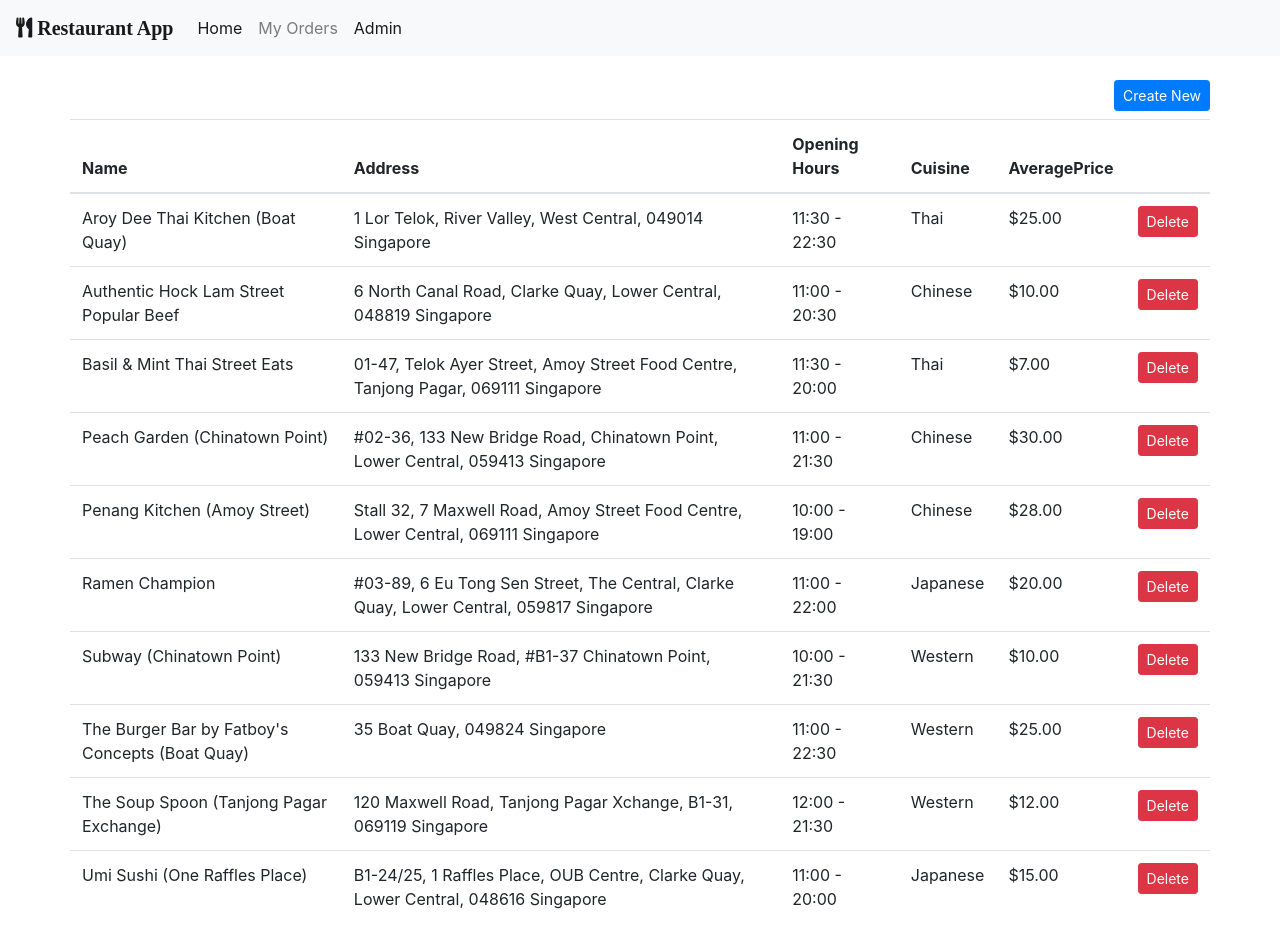
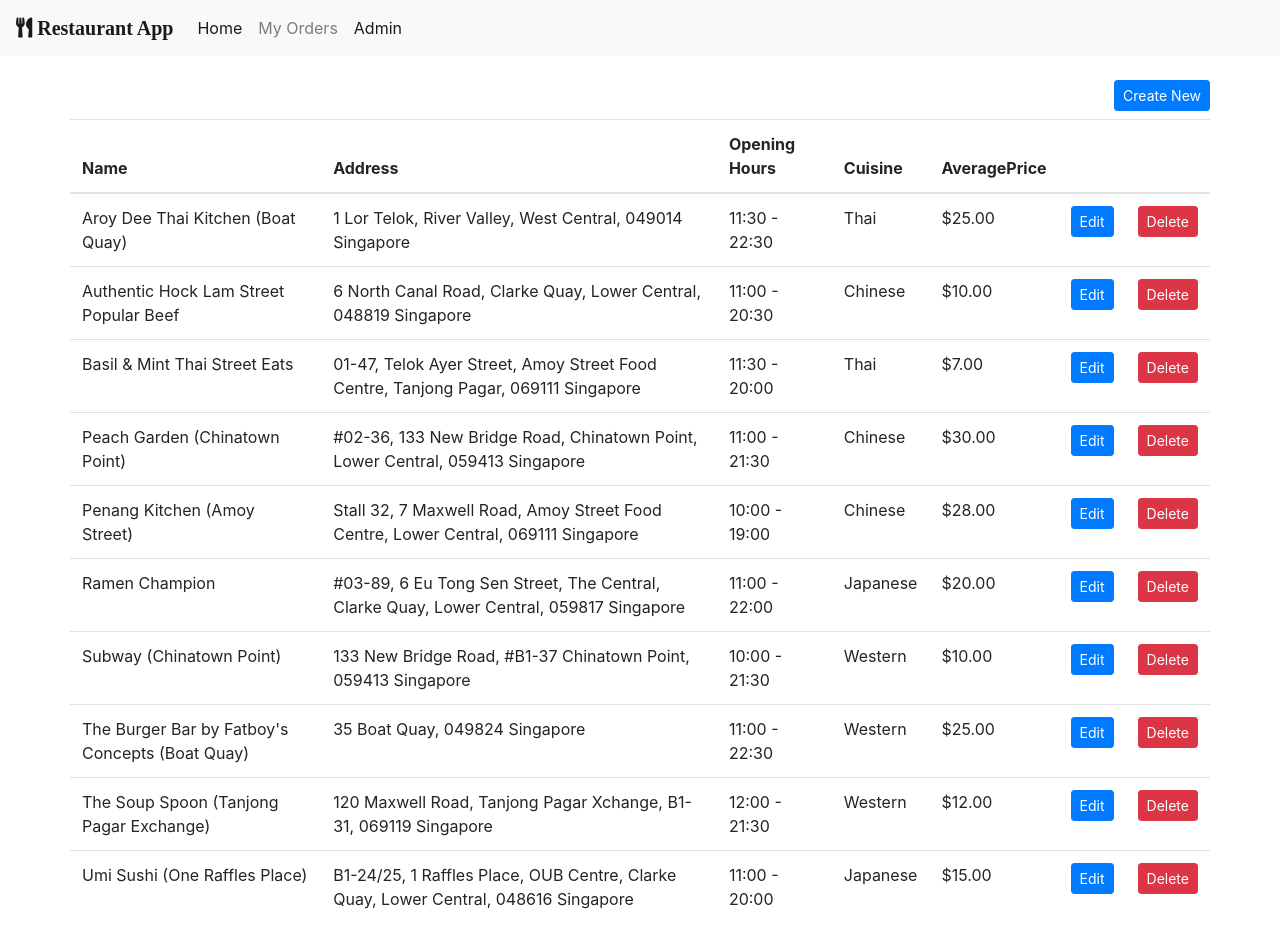
Before and after one commit to edsonha/restaurant-app, a React (Create React App) app: page /admin in a window 1280 px wide. Built offline with nearby package versions, Linux system fonts and the light colour scheme.

Commit message:
Add Edit restaurant Link button

```diff
--- a/src/App.js
+++ b/src/App.js
@@ -22,6 +22,12 @@
                 <RestaurantForm {...props} returnPath="/admin" />
               )}
             />
+            <Route
+              path="/restaurants/:id"
+              render={props => (
+                <RestaurantForm {...props} returnPath="/admin" />
+              )}
+            />
           </Switch>
         </main>
       </div>
--- a/src/components/RestaurantTable/RestaurantTable.js
+++ b/src/components/RestaurantTable/RestaurantTable.js
@@ -1,4 +1,5 @@
 import React from "react";
+import { Link } from "react-router-dom";
 
 function RestaurantTable({ restaurants, handleDelete }) {
   const sortedList = restaurants.sort((first, second) => {
@@ -17,6 +18,7 @@
           <th>Cuisine</th>
           <th>AveragePrice</th>
           <th></th>
+          <th></th>
         </tr>
       </thead>
       <tbody>
@@ -29,6 +31,14 @@
             </td>
             <td>{restaurant.cuisine.name}</td>
             <td>${restaurant.averagePrice.toFixed(2)}</td>
+            <td>
+              <Link
+                className="btn btn-primary btn-sm"
+                to={`/restaurants/${restaurant._id}`}
+              >
+                Edit
+              </Link>
+            </td>
             <td>
               <button
                 className="btn btn-danger btn-sm"
```
